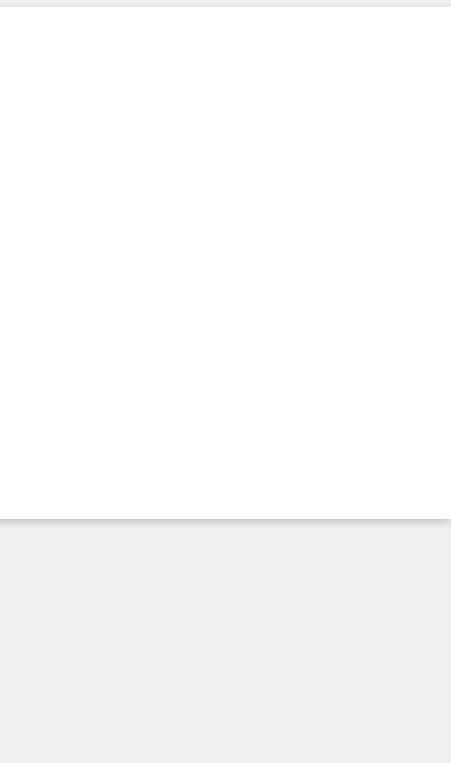
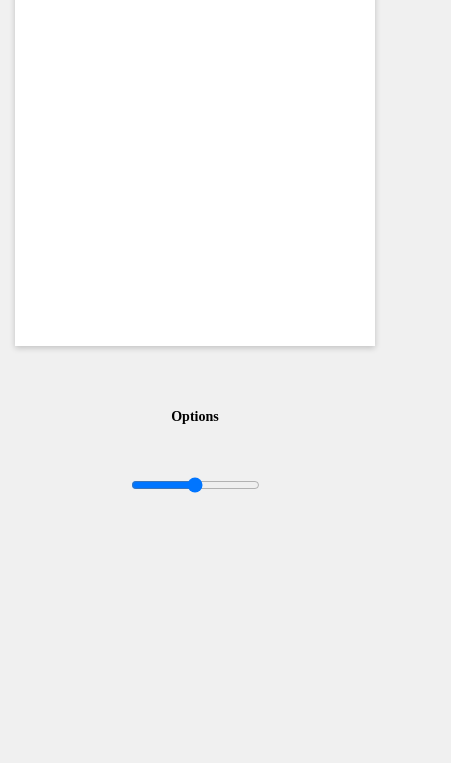
Before and after one commit to gjnels/TOP-etch-a-sketch, a plain HTML site: page index.html in a window 390 px wide. Shown: the part 81-844 px from the top of the page, 451 px wide, since content can reach past the window. Drawn offline with Linux system fonts and the light colour scheme.

Commit message:
added responsiveness for different screen sizes

```diff
--- a/index.html
+++ b/index.html
@@ -10,7 +10,16 @@
     <script src="script.js" type="text/javascript" defer></script>
   </head>
   <body>
-    <h1>Etch-a-Sketch</h1>
-    <div class="grid"></div>
+    <div class="options">
+      <h3>Options</h3>
+      <div class="grid-size">
+        <p class="grid-size-display"></p>
+        <input type="range" min="2" max="100" />
+      </div>
+    </div>
+    <div class="main">
+      <h1>Etch-a-Sketch</h1>
+      <div class="grid"></div>
+    </div>
   </body>
 </html>
--- a/script.js
+++ b/script.js
@@ -2,8 +2,14 @@
 
 const grid = document.querySelector(".grid"); // container for etch a sketch grid
 
+// const
+
+const gridDimension = "30rem";
 const gridSize = 16; // will change this later to be adjustable by user
-const cellSize = "2rem";
+const cellSize = "1fr";
+
+grid.style.width = gridDimension;
+grid.style.height = gridDimension;
 
 // grid cells depend on grid size
 // cell size based on root font-size
--- a/styles.css
+++ b/styles.css
@@ -1,9 +1,17 @@
+/*
+screen size breakpoints: (from Microsoft)
+ - large: 1008px or greater
+ - medium: 641px - 1007px
+ - smalle: 640px or smaller
+*/
+
 :root {
   --backgroundColor: rgb(240, 240, 240);
 }
 
 html {
   box-sizing: border-box;
+  font-size: 100%;
 }
 
 *,
@@ -14,15 +22,42 @@ html {
 
 body {
   display: flex;
+  justify-content: center;
+  align-items: center;
+  gap: 4rem;
+  background-color: var(--backgroundColor);
+}
+
+@media screen and (max-width: 1007px) {
+  html {
+    font-size: 87.5%;
+  }
+}
+
+@media screen and (max-width: 640px) {
+  html {
+    font-size: 75%;
+  }
+
+  body {
+    flex-direction: column-reverse;
+  }
+}
+.options {
+  display: flex;
   flex-direction: column;
   align-items: center;
-  background-color: var(--backgroundColor);
+  gap: 2rem;
+}
+
+.main {
+  display: flex;
+  flex-direction: column;
+  align-items: center;
 }
 
 .grid {
   display: grid;
-  width: fit-content;
-  height: fit-content;
   box-shadow: 0 0.2rem 0.5rem rgba(0, 0, 0, 0.2);
   background-color: white;
 }
```
